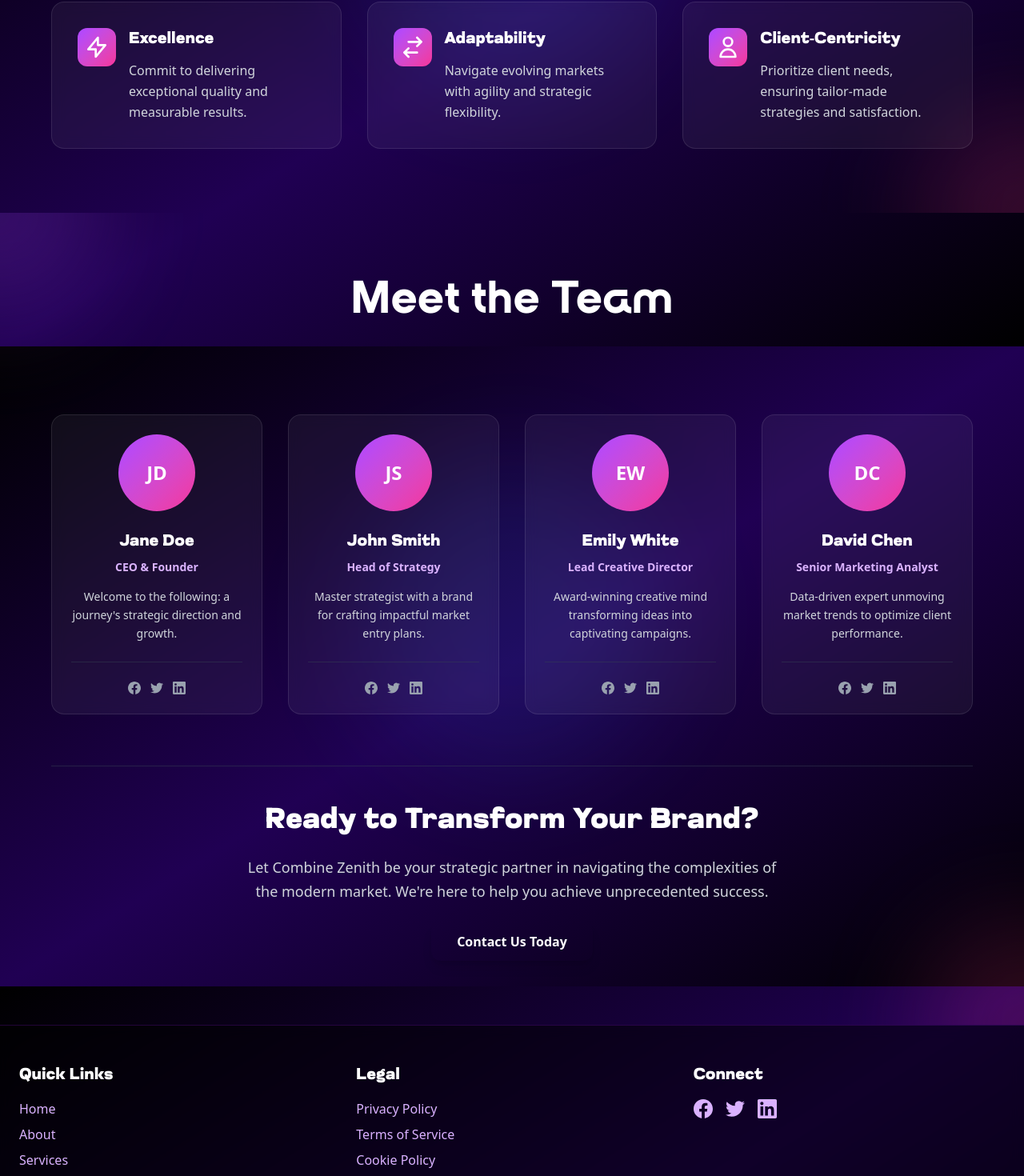
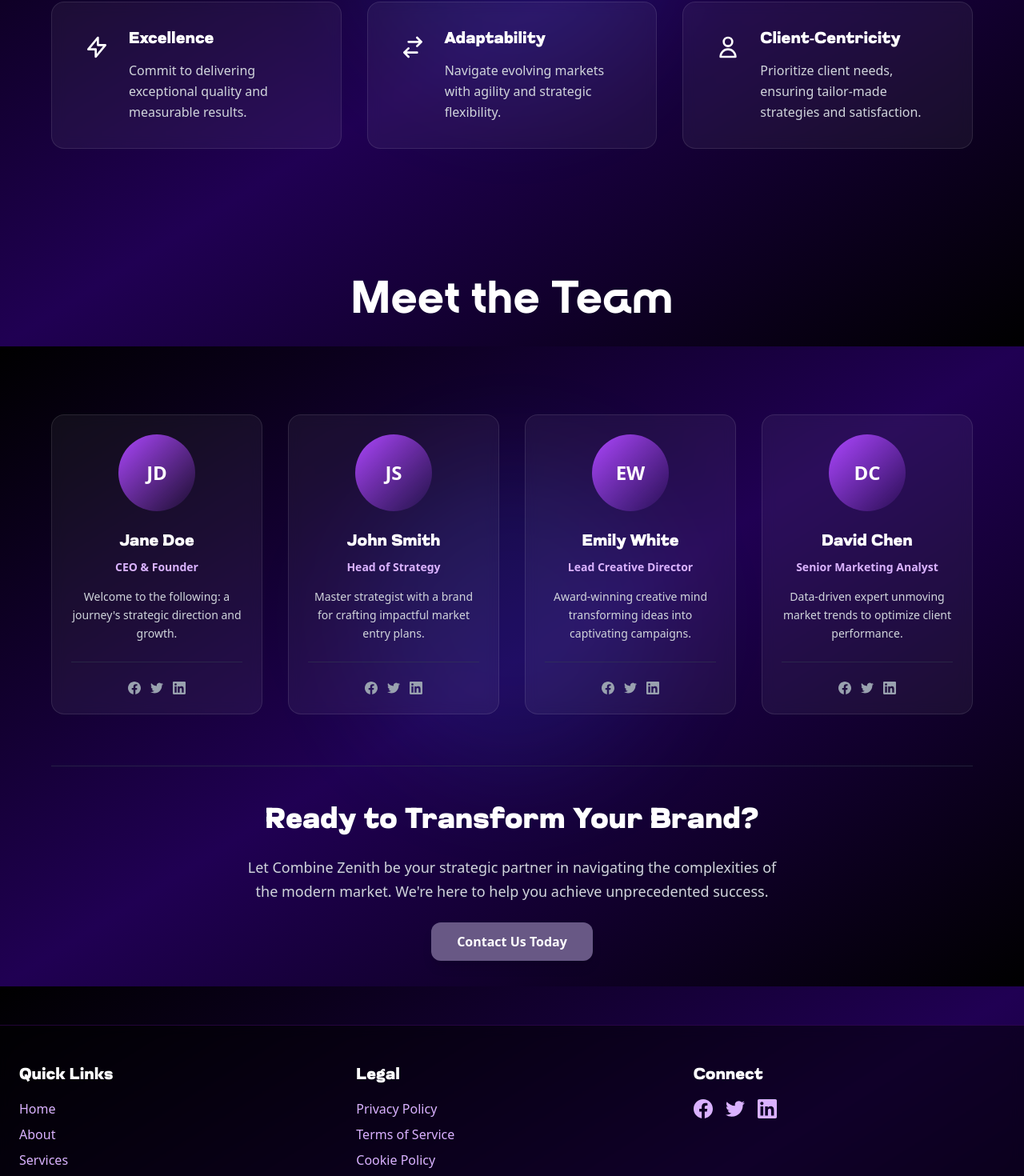
Before and after one commit to MJibranR/CZ-DEMO, a Next.js app: page /about in a window 1280 px wide. Shown: the part 1167-2637 px from the top of the page at 80% size. Built offline with nearby package versions, Linux system fonts and the light colour scheme.

Commit message:
Committed

```diff
--- a/src/app/components/AboutStory.tsx
+++ b/src/app/components/AboutStory.tsx
@@ -5,8 +5,8 @@ export default function AboutStory() {
     <section className="mt-20 relative py-20 overflow-hidden">
       {/* Background Elements */}
       <div className="absolute inset-0 overflow-hidden">
-        <div className="absolute -top-32 -right-32 w-64 h-64 bg-purple-500/20 rounded-full blur-3xl" />
-        <div className="absolute -bottom-32 -left-32 w-64 h-64 bg-blue-500/20 rounded-full blur-3xl" />
+        <div className="absolute -top-32 -right-32 w-64 h-64 rounded-full blur-3xl" />
+        <div className="absolute -bottom-32 -left-32 w-64 h-64 rounded-full blur-3xl" />
         <div className="absolute top-1/2 left-1/2 transform -translate-x-1/2 -translate-y-1/2 w-96 h-96 bg-purple-400/10 rounded-full blur-3xl" />
       </div>
 
--- a/src/app/components/AboutTeam.tsx
+++ b/src/app/components/AboutTeam.tsx
@@ -32,8 +32,8 @@ export default function MeetTheTeam() {
     <section className="relative py-20 overflow-hidden">
       {/* Background Elements */}
       <div className="absolute inset-0 overflow-hidden">
-        <div className="absolute -top-32 -left-32 w-64 h-64 bg-purple-500/20 rounded-full blur-3xl" />
-        <div className="absolute -bottom-32 -right-32 w-64 h-64 bg-pink-500/20 rounded-full blur-3xl" />
+        <div className="absolute -top-32 -left-32 w-64 h-64 rounded-full blur-3xl" />
+        <div className="absolute -bottom-32 -right-32 w-64 h-64 rounded-full blur-3xl" />
         <div className="absolute top-1/2 left-1/2 transform -translate-x-1/2 -translate-y-1/2 w-96 h-96 bg-blue-500/10 rounded-full blur-3xl" />
       </div>
 
@@ -55,7 +55,7 @@ export default function MeetTheTeam() {
                 className="bg-white/5 backdrop-blur-sm rounded-2xl p-6 border border-white/10 hover:border-purple-400/30 transition-all duration-300 group text-center"
               >
                 {/* Profile Image Placeholder */}
-                <div className="w-24 h-24 mx-auto mb-6 bg-gradient-to-br from-purple-500 to-pink-500 rounded-full flex items-center justify-center group-hover:from-purple-600 group-hover:to-pink-600 transition-all duration-300">
+                <div className="w-24 h-24 mx-auto mb-6 bg-gradient-to-br from-purple-500 rounded-full flex items-center justify-center transition-all duration-300">
                   <span className="text-white text-2xl font-bold">
                     {member.name.split(' ').map(n => n[0]).join('')}
                   </span>
@@ -64,7 +64,7 @@ export default function MeetTheTeam() {
                 {/* Member Info */}
                 <div className="space-y-4">
                   <div>
-                    <h3 className="text-xl font-bold text-white mb-2 group-hover:text-transparent group-hover:bg-clip-text group-hover:bg-gradient-to-r group-hover:from-purple-400 group-hover:to-pink-400 transition-all duration-300">
+                    <h3 className="text-xl font-bold text-white mb-2 transition-all duration-300">
                       {member.name}
                     </h3>
                     <p className="text-purple-300 font-semibold text-sm">
@@ -108,7 +108,7 @@ export default function MeetTheTeam() {
     Let Combine Zenith be your strategic partner in navigating the complexities of the
     modern market. We&apos;re here to help you achieve unprecedented success.
   </p>
-  <button className="px-8 py-3 bg-secondary text-white rounded-xl hover:from-purple-700 hover:to-pink-700 transition-all duration-300 transform hover:scale-105 shadow-lg hover:shadow-purple-500/25 font-semibold">
+  <button className="px-8 py-3 bg-[#685885] text-white rounded-xl hover:from-purple-700 hover:to-pink-700 transition-all duration-300 transform hover:scale-105 shadow-lg hover:shadow-purple-500/25 font-semibold">
     Contact Us Today
   </button>
 </div>
--- a/src/app/components/CoreValues.tsx
+++ b/src/app/components/CoreValues.tsx
@@ -62,8 +62,8 @@ export default function CoreValues() {
     <section className="relative py-20 overflow-hidden">
       {/* Background Elements */}
       <div className="absolute inset-0 overflow-hidden">
-        <div className="absolute -top-32 -left-32 w-64 h-64 bg-purple-500/20 rounded-full blur-3xl" />
-        <div className="absolute -bottom-32 -right-32 w-64 h-64 bg-pink-500/20 rounded-full blur-3xl" />
+        <div className="absolute -top-32 -left-32 w-64 h-64 rounded-full blur-3xl" />
+        <div className="absolute -bottom-32 -right-32 w-64 h-64 rounded-full blur-3xl" />
         <div className="absolute top-1/2 left-1/2 transform -translate-x-1/2 -translate-y-1/2 w-96 h-96 bg-blue-500/10 rounded-full blur-3xl" />
       </div>
 
@@ -84,13 +84,13 @@ export default function CoreValues() {
                 className="bg-white/5 backdrop-blur-sm rounded-2xl p-8 border border-white/10 hover:border-purple-400/30 transition-all duration-300 hover:transform hover:scale-105 group"
               >
                 <div className="flex items-start space-x-4">
-                  <div className="flex-shrink-0 w-12 h-12 bg-gradient-to-br from-purple-500 to-pink-500 rounded-xl flex items-center justify-center group-hover:from-purple-600 group-hover:to-pink-600 transition-all duration-300">
+                  <div className="flex-shrink-0 w-12 h-12 rounded-xl flex items-center justify-center group-hover:from-purple-600 group-hover:to-pink-600 transition-all duration-300">
                     <div className="text-white">
                       {value.icon}
                     </div>
                   </div>
                   <div className="flex-1">
-                    <h3 className="text-xl font-bold text-white mb-3 group-hover:text-transparent group-hover:bg-clip-text group-hover:bg-gradient-to-r group-hover:from-purple-400 group-hover:to-pink-400 transition-all duration-300">
+                    <h3 className="text-xl font-bold text-white mb-3 transition-all duration-300">
                       {value.title}
                     </h3>
                     <p className="text-gray-300 leading-relaxed">
```
